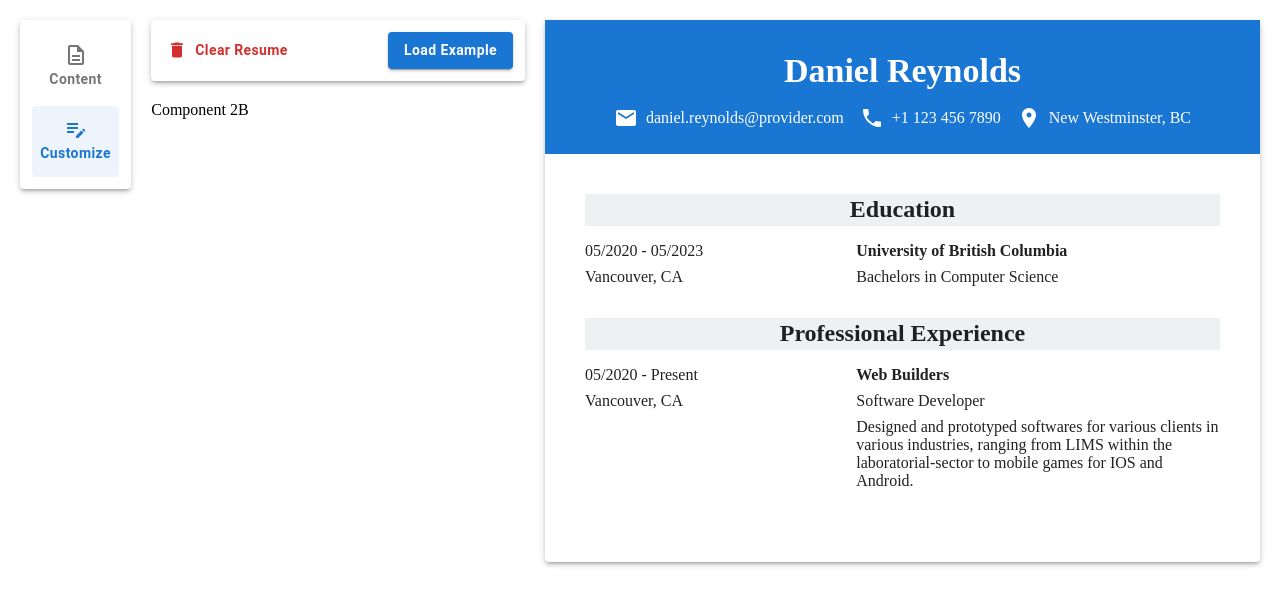
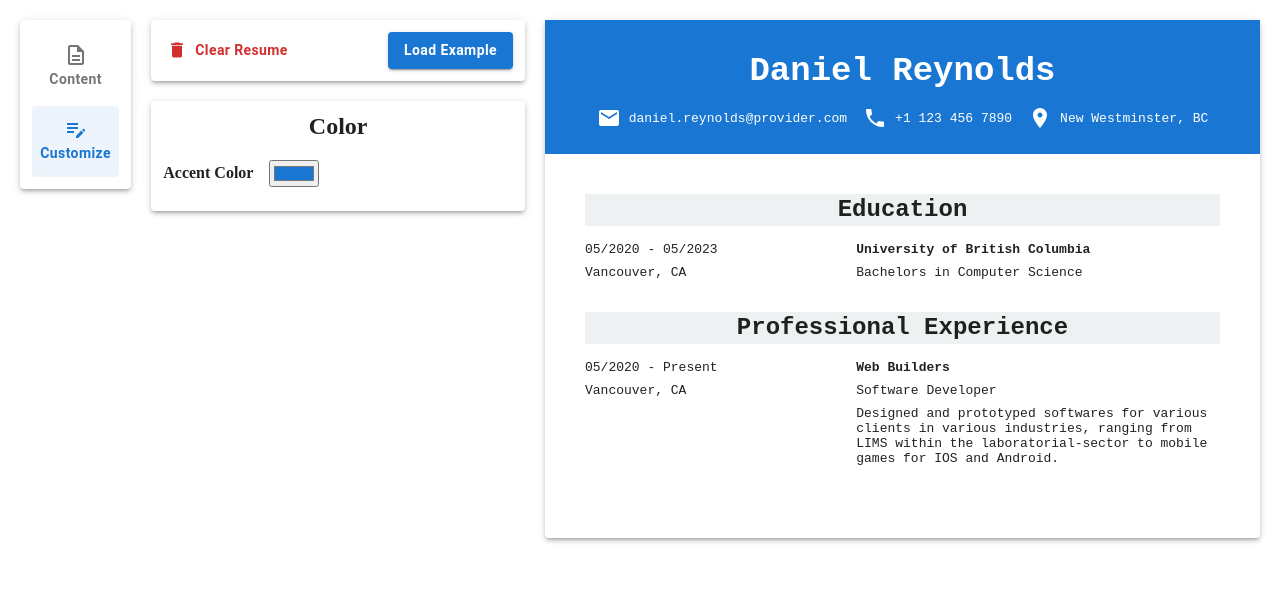
Before and after one commit to FelipePulcherio/cv-application, a React (Vite) app: page / in a window 1280 px wide. Both pictures are taken after a click on the button "Customize". Shown: the top 606 px of the page. Built offline with nearby package versions, Linux system fonts and the light colour scheme.

Commit message:
Add state for theme color + input to change

```diff
--- a/src/App.jsx
+++ b/src/App.jsx
@@ -1,4 +1,5 @@
 import { useState } from 'react';
+import { createTheme, ThemeProvider } from '@mui/material/styles';
 import Grid from '@mui/material/Unstable_Grid2';
 import Box from '@mui/material/Box';
 import Button from '@mui/material/Button';
@@ -14,41 +15,53 @@ import './App.scss';
 
 export default function App() {
 
-  const [activeForm, setActiveForm] = useState('Content');
+  const [color, setColor] = useState('#1976d2')
 
-  const [fullName, setFullName] = useState(basicPersonalData.fullName);
+  const myTheme = createTheme({
+    palette: {
+      primary: {
+        main: color
+      }
+    },
+    typography: {
+      fontFamily: 'Monospace'
+    }
+  })
+
+  const [activeForm, setActiveForm] = useState('Content')
+
+  const [fullName, setFullName] = useState(basicPersonalData.fullName)
 
   function handleNameChange (e) {
-    setFullName(e.target.value);
+    setFullName(e.target.value)
   }
 
   const [email, setEmail] = useState(basicPersonalData.email);
 
   function handleEmailChange (e) {
-    setEmail(e.target.value);
+    setEmail(e.target.value)
   }
 
   const [phone, setPhone] = useState(basicPersonalData.phone);
 
   function handlePhoneChange (e) {
-    setPhone(e.target.value);
+    setPhone(e.target.value)
   }
 
   const [address, setAddress] = useState(basicPersonalData.address);
 
   function handleAddressChange (e) {
-    setAddress(e.target.value);
+    setAddress(e.target.value)
   }
 
   // state from AccordionEDEX component
-  const [initialItemsED, setInitialItemsED] = useState(basicEducationData);
-  const [initialItemsEX, setInitialItemsEX] = useState(basicExperienceData);
+  const [initialItemsED, setInitialItemsED] = useState(basicEducationData)
+  const [initialItemsEX, setInitialItemsEX] = useState(basicExperienceData)
 
 
   return (
     <Box sx={{p: 2.5}}>
       <Grid container disableEqualOverflow spacing={2.5}>
-
         <Grid xs={5} md={4} lg={5}>
           <Grid container columns={12} spacing={2.5}>
             <Grid xs={12} lg={3}>
@@ -57,9 +70,7 @@ export default function App() {
                   handleClick={setActiveForm}/>
               </Paper>
             </Grid>
-
             <Grid xs={12} lg={9}>
-
               <Paper elevation={3} sx={{p: 1.5, mb: 2.5}}>
                 <BasicFill
                   basicPersonalData={basicPersonalData}
@@ -88,6 +99,8 @@ export default function App() {
                 setInitialItemsED={setInitialItemsED}
                 initialItemsEX={initialItemsEX}
                 setInitialItemsEX={setInitialItemsEX}
+                color={color}
+                setColor={setColor}
                 />
             </Grid>
           </Grid>
@@ -96,6 +109,7 @@ export default function App() {
         <Grid xs={7} md={8} lg={7}>
           <Grid container columns={12}>
             <Grid xs={12}>
+            <ThemeProvider theme={myTheme}>
                 <Resume
                   fullName={fullName}
                   email={email}
@@ -104,6 +118,7 @@ export default function App() {
                   initialItemsED={initialItemsED}
                   initialItemsEX={initialItemsEX}
                 />
+              </ThemeProvider>
             </Grid>
           </Grid>
         </Grid>
--- a/src/Resume.jsx
+++ b/src/Resume.jsx
@@ -16,7 +16,8 @@ function Heading ({
     <Box
       className='resumeHeading'
       sx={{
-        color: 'white',
+        fontFamily: 'fontFamily',
+        color: 'primary.contrastText',
         bgcolor: 'primary.main',
         p: 1.5,
         mb:5
@@ -74,7 +75,7 @@ function EducationSlot ({
 
   const newSlots = initialItemsED.map( (item) =>
     (item.visible) && (
-      <Box sx={{mb: 4}}>
+      <Box sx={{fontFamily: 'fontFamily', mb: 4}}>
         <Grid container spacing={2} sx={{mb: 1}}>
           <Grid xs={5}>
             <Box>{item.value3} - {item.value4}</Box>
@@ -107,12 +108,14 @@ function Education ({
         <Box
           className='resumeEducation'
           sx={{
+            fontFamily: 'fontFamily',
             p: 5,
             pt: 0,
             pb: 0
           }}
           >
           <Box sx={{
+            fontFamily: 'fontFamily',
             fontSize: 'h5.fontSize',
             fontWeight:600,
             textAlign:'center',
@@ -138,7 +141,7 @@ function ExperienceSlot ({
 
   const newSlots = initialItemsEX.map( (item) =>
     (item.visible) && (
-      <Box sx={{mb: 4}}>
+      <Box sx={{fontFamily: 'fontFamily', mb: 4}}>
         <Grid container spacing={2} sx={{mb: 1}}>
           <Grid xs={5}>
             <Box>{item.value3} - {item.value4}</Box>
@@ -179,6 +182,7 @@ function Experience ({
         <Box
           className='resumeExperience'
           sx={{
+            fontFamily: 'fontFamily',
             p: 5,
             pt: 0
           }}
--- a/src/VerticalForm.jsx
+++ b/src/VerticalForm.jsx
@@ -1,5 +1,7 @@
 import { useState } from 'react';
+import { ThemeProvider } from '@mui/material/styles';
 import Box from '@mui/material/Box';
+import Stack from '@mui/material/Stack';
 import TextField from '@mui/material/TextField';
 import Paper from '@mui/material/Paper';
 import AccordionEDEX from './AccordionEDEX.jsx';
@@ -84,8 +86,31 @@ function ContentFormPD ({
 }
 
 // 'Customize' Form
-function CustomizeForm () {
-  return <div>Component 2B</div>
+function CustomizeForm ({
+  color,
+  setColor
+}) {
+
+  return (
+    <>
+      <Paper elevation={3} sx={{p: 1.5, mb: 2.5}}>
+        <Box
+          sx={{
+            fontSize: 'h5.fontSize',
+            fontWeight:600,
+            textAlign:'center',
+            mb:2.5
+          }}
+        >
+          Color
+        </Box>
+        <Stack direction='row' gap={2} flexWrap="wrap" justifyContent='start' alignItems='center' sx={{mb: 1.5}}>
+          <Box sx={{fontWeight: 600}}>Accent Color</Box>
+          <input type='color' value={color} onChange={e => setColor(e.target.value)}></input>
+        </Stack>
+      </Paper>
+    </>
+  )
 }
 
 // Main function
@@ -102,7 +127,9 @@ export default function VerticalForm ({
     initialItemsED,
     setInitialItemsED,
     initialItemsEX,
-    setInitialItemsEX
+    setInitialItemsEX,
+    color,
+    setColor
   }) {
     return (
       <>
@@ -130,7 +157,10 @@ export default function VerticalForm ({
                 </>
                 );
             case 'Customize':
-              return <CustomizeForm />;
+              return <CustomizeForm
+                color={color}
+                setColor={setColor}
+              />;
           }
         })()}
       </>
```
Lines whose indentation alone changed are shown as unchanged.
